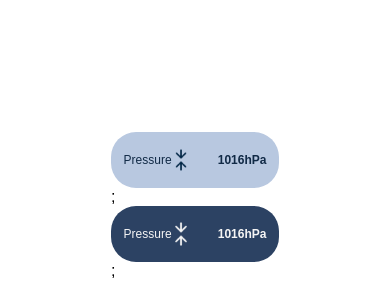
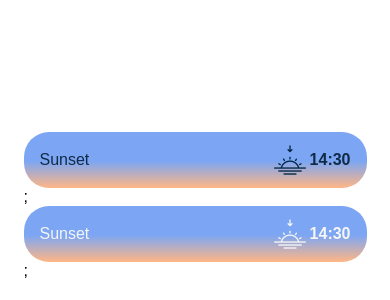
Before and after one commit to Hideyoshizane/WezaReport, a Next.js app: page /test in a window 390 px wide. Shown: the part 216-516 px from the top of the page. Built offline with nearby package versions, Linux system fonts and the light colour scheme.

Commit message:
Sunrise and sunset

```diff
--- a/pages/test.js
+++ b/pages/test.js
@@ -6,16 +6,20 @@ import Humidity from '@/components/Humidity/Humidity';
 import Wind from '@/components/Wind/Wind';
 import Visibility from '@/components/Visibility/Visibility';
 import Pressure from '@/components/Pressure/Pressure';
+import Sunrise from '@/components/Sunrise/Sunrise';
+import Sunset from '@/components/Sunset/Sunset';
 import '../styles/globals.css';
 
 export default function Main() {
 	return (
 		<div>
-			<Pressure pressurehPa={1016} darkMode={false} />;
-			<Pressure pressurehPa={1016} darkMode={true} />;
+			<Sunset sunriseTime={'2024-10-25T14:30:00Z'} darkMode={false} />;
+			<Sunset sunriseTime={'2024-10-25T14:30:00Z'} darkMode={true} />;
 		</div>
 	);
 }
+//<Sunrise sunriseTime={'2024-10-25T14:30:00Z'} darkMode={true} />;
+//<Pressure pressurehPa={1016} darkMode={true} />;
 //<Visibility distance={7} darkMode={true} />;
 //<UVIndex uvValue={7} darkMode={false} />;
 //<AirQuality AQI={150} darkMode={false} />
--- /dev/null
+++ b/src/components/Sunrise/Sunrise.jsx
@@ -0,0 +1,35 @@
+import React from 'react';
+import Image from 'next/image';
+
+import styles from './Sunrise.module.css';
+
+import lightIcon from '../../../public/assets/icons/light/sunrise.png';
+import darkIcon from '../../../public/assets/icons/dark/sunrise.png';
+
+const Sunrise = ({ sunriseTime, darkMode }) => {
+	const containerStyle = darkMode ? styles.darkContainer : styles.lightContainer;
+	const textColor = darkMode ? styles.darkText : styles.lightText;
+	const icon = darkMode ? darkIcon : lightIcon;
+
+	// Simple function to format ISO date to "HH:MM"
+	const formatISOToTime = (isoString) => {
+		const date = new Date(isoString);
+		const hours = date.getHours().toString().padStart(2, '0');
+		const minutes = date.getMinutes().toString().padStart(2, '0');
+		return `${hours}:${minutes}`;
+	};
+
+	return (
+		<div className={containerStyle}>
+			<div className={styles.titleWrapper}>
+				<h1 className={`${styles.Title} ${textColor}`}>Sunrise</h1>
+			</div>
+			<div className={styles.titleWrapper}>
+				<Image src={icon} alt="Sunrise Icon" className={styles.iconSize} priority />
+				<h2 className={`${styles.Text} ${textColor}`}>{formatISOToTime(sunriseTime)}</h2>
+			</div>
+		</div>
+	);
+};
+
+export default Sunrise;
--- /dev/null
+++ b/src/components/Sunrise/Sunrise.module.css
@@ -0,0 +1,120 @@
+.darkContainer,
+.lightContainer {
+    border-radius: 25px;
+    display: flex;
+    flex-direction: column;
+    justify-content: center;
+    align-items: center;
+
+}
+
+
+.darkContainer {
+    background-image: linear-gradient(180deg, #ffb685ff 51%, #7ca6f3ff 100%);
+}
+
+.lightContainer {
+    background-image: linear-gradient(180deg, #ffb685ff 51%, #7ca6f3ff 100%);
+}
+
+.darkText {
+    color: #F5F5F5;
+    padding: 0;
+    margin: 0;
+}
+
+.lightText {
+    color: #112A46;
+    padding: 0;
+    margin: 0;
+}
+
+.iconSize {
+    width: 32px;
+    height: 32px;
+}
+
+.titleWrapper {
+    display: flex;
+    gap: 8px;
+    align-items: center;
+}
+
+
+@media (max-width:640px) {
+
+    .darkContainer,
+    .lightContainer {
+        width: 343px;
+        height: 56px;
+        display: flex;
+        flex-direction: row;
+        align-items: center;
+        justify-content: space-between;
+
+        box-sizing: border-box;
+        padding: 0 16px;
+    }
+
+    .titleWrapper {
+        align-items: center;
+        gap: 4px;
+    }
+
+    .iconSize {
+        width: 32px;
+        height: 32px;
+    }
+
+    .Title {
+        font-size: 16px;
+        font-weight: 500;
+    }
+
+    .Text {
+        font-size: 16px;
+        font-weight: 600;
+    }
+
+
+}
+
+@media(min-width: 641px) and (max-width:1447px) {
+
+    .darkContainer,
+    .lightContainer {
+        width: 291px;
+        height: 110px;
+    }
+
+    .Title {
+        font-size: 24px;
+        font-weight: 500;
+        margin-bottom: 8px;
+    }
+
+    .Text {
+        font-size: 24px;
+        font-weight: 300;
+    }
+}
+
+@media (min-width: 1448px) {
+
+    .darkContainer,
+    .lightContainer {
+        width: 138px;
+        height: 110px;
+    }
+
+    .Title {
+        font-size: 24px;
+        font-weight: 500;
+        margin-bottom: 8px;
+    }
+
+    .Text {
+        font-size: 24px;
+        font-weight: 300;
+    }
+}
--- /dev/null
+++ b/src/components/Sunset/Sunset.jsx
@@ -0,0 +1,35 @@
+import React from 'react';
+import Image from 'next/image';
+
+import styles from './Sunset.module.css';
+
+import lightIcon from '../../../public/assets/icons/light/sunset.png';
+import darkIcon from '../../../public/assets/icons/dark/sunset.png';
+
+const Sunset = ({ sunriseTime, darkMode }) => {
+	const containerStyle = darkMode ? styles.darkContainer : styles.lightContainer;
+	const textColor = darkMode ? styles.darkText : styles.lightText;
+	const icon = darkMode ? darkIcon : lightIcon;
+
+	// Simple function to format ISO date to "HH:MM"
+	const formatISOToTime = (isoString) => {
+		const date = new Date(isoString);
+		const hours = date.getHours().toString().padStart(2, '0');
+		const minutes = date.getMinutes().toString().padStart(2, '0');
+		return `${hours}:${minutes}`;
+	};
+
+	return (
+		<div className={containerStyle}>
+			<div className={styles.titleWrapper}>
+				<h1 className={`${styles.Title} ${textColor}`}>Sunset</h1>
+			</div>
+			<div className={styles.titleWrapper}>
+				<Image src={icon} alt="Sunrise Icon" className={styles.iconSize} priority />
+				<h2 className={`${styles.Text} ${textColor}`}>{formatISOToTime(sunriseTime)}</h2>
+			</div>
+		</div>
+	);
+};
+
+export default Sunset;
--- /dev/null
+++ b/src/components/Sunset/Sunset.module.css
@@ -0,0 +1,120 @@
+.darkContainer,
+.lightContainer {
+    border-radius: 25px;
+    display: flex;
+    flex-direction: column;
+    justify-content: center;
+    align-items: center;
+
+}
+
+
+.darkContainer {
+    background-image: linear-gradient(180deg, #7ca6f3ff 52%, #ffb685ff 100%);
+}
+
+.lightContainer {
+    background-image: linear-gradient(180deg, #7ca6f3ff 52%, #ffb685ff 100%);
+}
+
+.darkText {
+    color: #F5F5F5;
+    padding: 0;
+    margin: 0;
+}
+
+.lightText {
+    color: #112A46;
+    padding: 0;
+    margin: 0;
+}
+
+.iconSize {
+    width: 32px;
+    height: 32px;
+}
+
+.titleWrapper {
+    display: flex;
+    gap: 8px;
+    align-items: center;
+}
+
+
+@media (max-width:640px) {
+
+    .darkContainer,
+    .lightContainer {
+        width: 343px;
+        height: 56px;
+        display: flex;
+        flex-direction: row;
+        align-items: center;
+        justify-content: space-between;
+
+        box-sizing: border-box;
+        padding: 0 16px;
+    }
+
+    .titleWrapper {
+        align-items: center;
+        gap: 4px;
+    }
+
+    .iconSize {
+        width: 32px;
+        height: 32px;
+    }
+
+    .Title {
+        font-size: 16px;
+        font-weight: 500;
+    }
+
+    .Text {
+        font-size: 16px;
+        font-weight: 600;
+    }
+
+
+}
+
+@media(min-width: 641px) and (max-width:1447px) {
+
+    .darkContainer,
+    .lightContainer {
+        width: 291px;
+        height: 110px;
+    }
+
+    .Title {
+        font-size: 24px;
+        font-weight: 500;
+        margin-bottom: 8px;
+    }
+
+    .Text {
+        font-size: 24px;
+        font-weight: 300;
+    }
+}
+
+@media (min-width: 1448px) {
+
+    .darkContainer,
+    .lightContainer {
+        width: 138px;
+        height: 110px;
+    }
+
+    .Title {
+        font-size: 24px;
+        font-weight: 500;
+        margin-bottom: 8px;
+    }
+
+    .Text {
+        font-size: 24px;
+        font-weight: 300;
+    }
+}
```
